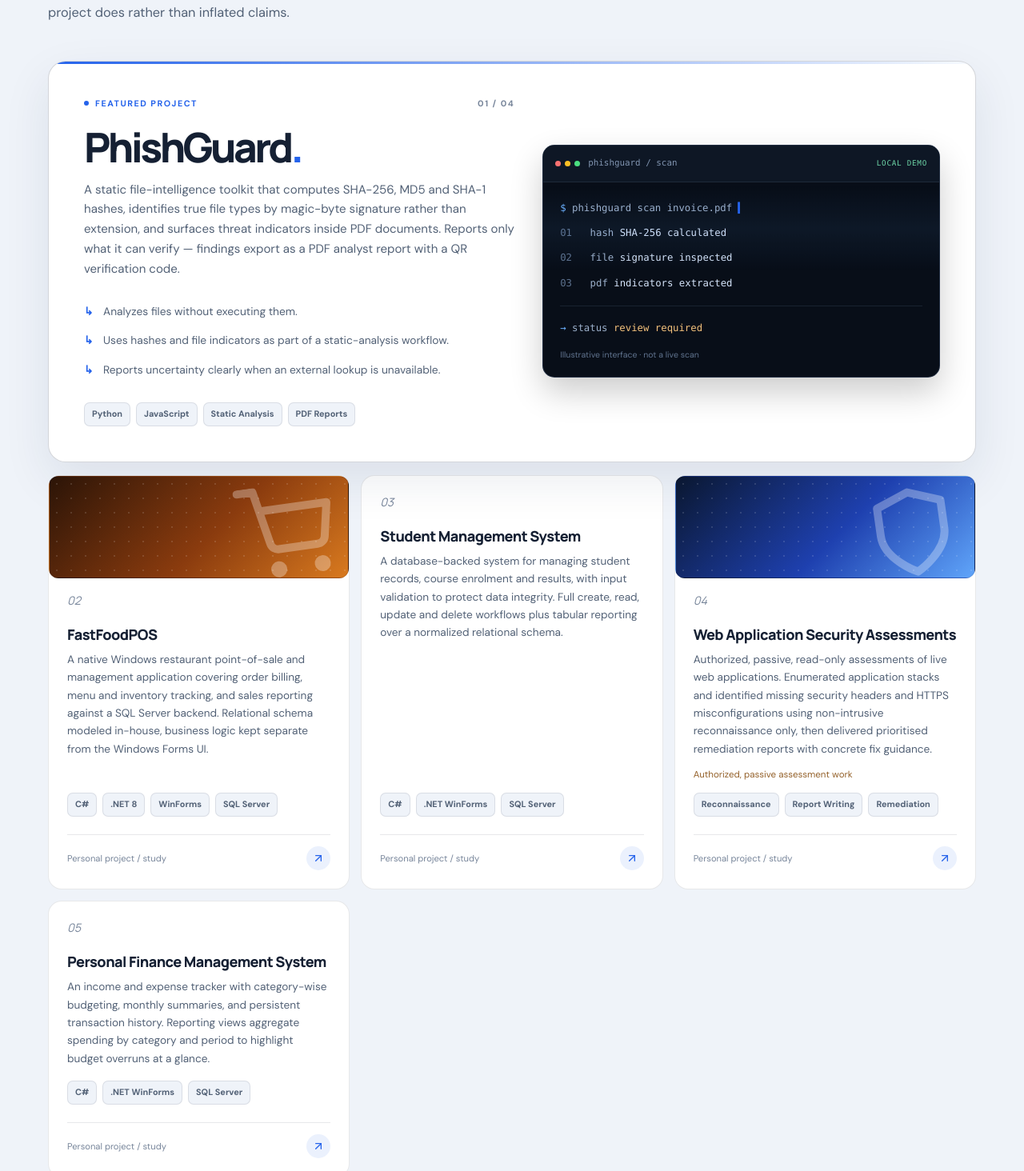
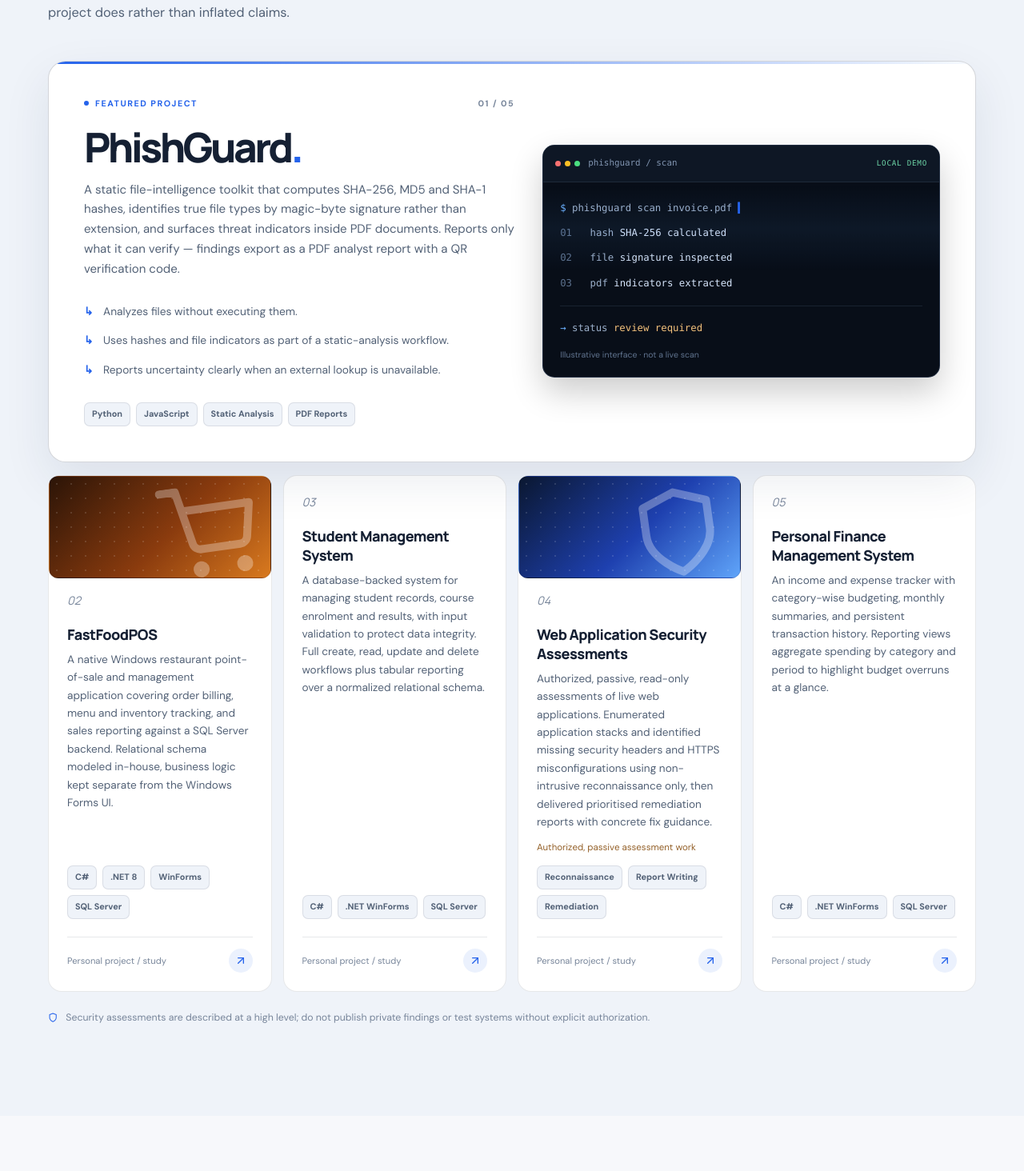
Before and after one commit to muhammadsaqlain-tech/saqlain-portfolio, a React (Vite) app: page / in a window 1280 px wide. Shown: the part 3286-4750 px from the top of the page at 80% size. Built offline with nearby package versions, Linux system fonts and the light colour scheme.

Commit message:
Projects: 4-column grid for all projects in one row

```diff
--- a/src/components/Projects.tsx
+++ b/src/components/Projects.tsx
@@ -20,7 +20,7 @@ export default function Projects() {
         {featured && (
           <motion.article className="featured-project reveal" initial={{ opacity: 0, y: 18 }} whileInView={{ opacity: 1, y: 0 }} viewport={{ once: true, amount: 0.15 }}>
             <div className="featured-project-copy">
-              <div className="project-label"><span className="project-label-dot" /> FEATURED PROJECT <span>01 / 04</span></div>
+              <div className="project-label"><span className="project-label-dot" /> FEATURED PROJECT <span>01 / 05</span></div>
               <h3>{featured.name}<span className="title-period">.</span></h3>
               <p>{featured.description}</p>
               <ul className="project-points">
--- a/src/styles.css
+++ b/src/styles.css
@@ -221,7 +221,7 @@ img { display: block; max-width: 100%; }
 .terminal-divider { border-top: 1px solid rgba(180, 205, 241, .1); margin: 16px 0; }
 .terminal-warning { color: #f4c27c; }
 .terminal-content small { display: block; margin-top: 15px; color: #60738e; font: .66rem var(--body); }
-.project-grid { display: grid; grid-template-columns: repeat(3, minmax(0, 1fr)); gap: 14px; margin-top: 16px; }
+.project-grid { display: grid; grid-template-columns: repeat(4, minmax(0, 1fr)); gap: 14px; margin-top: 16px; }
 .project-card { display: flex; flex-direction: column; min-height: 315px; padding: 23px; border: 1px solid var(--line); border-radius: 17px; background: var(--panel); transition: transform .24s ease, border-color .24s ease, box-shadow .24s ease; }
 .project-card:hover { transform: translateY(-5px); border-color: var(--line-strong); box-shadow: var(--shadow); }
 .project-card-top { display: flex; justify-content: space-between; align-items: center; margin-bottom: 21px; }
@@ -297,7 +297,6 @@ a.contact-detail:hover .contact-detail-arrow { transform: translate(3px, -3px);
   .orbit-two { width: 405px; height: 405px; }
   .skills-grid { grid-template-columns: repeat(2, minmax(0, 1fr)); }
   .project-grid { grid-template-columns: repeat(2, minmax(0, 1fr)); }
-  .project-card:last-child { grid-column: span 2; min-height: 250px; }
   .about-layout, .journey-layout { gap: 38px; }
 }
 @media (max-width: 720px) {
```
